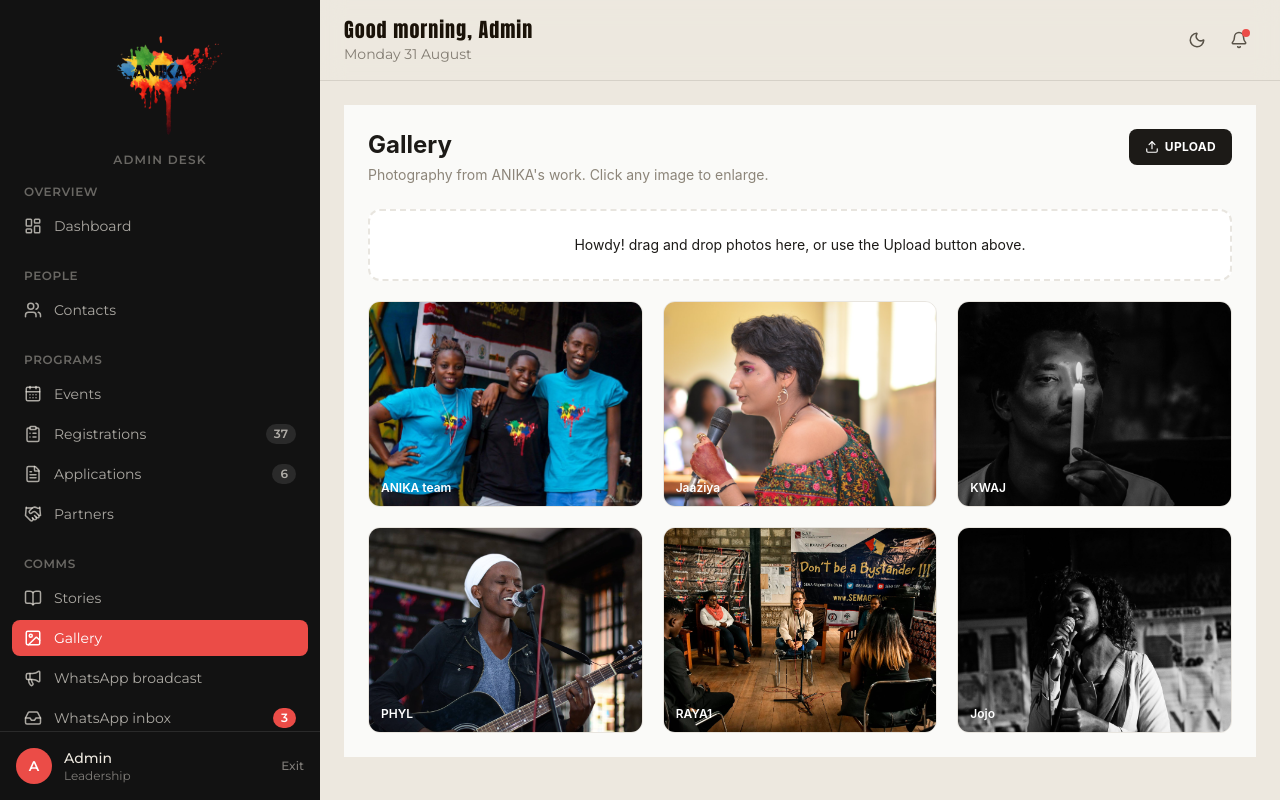
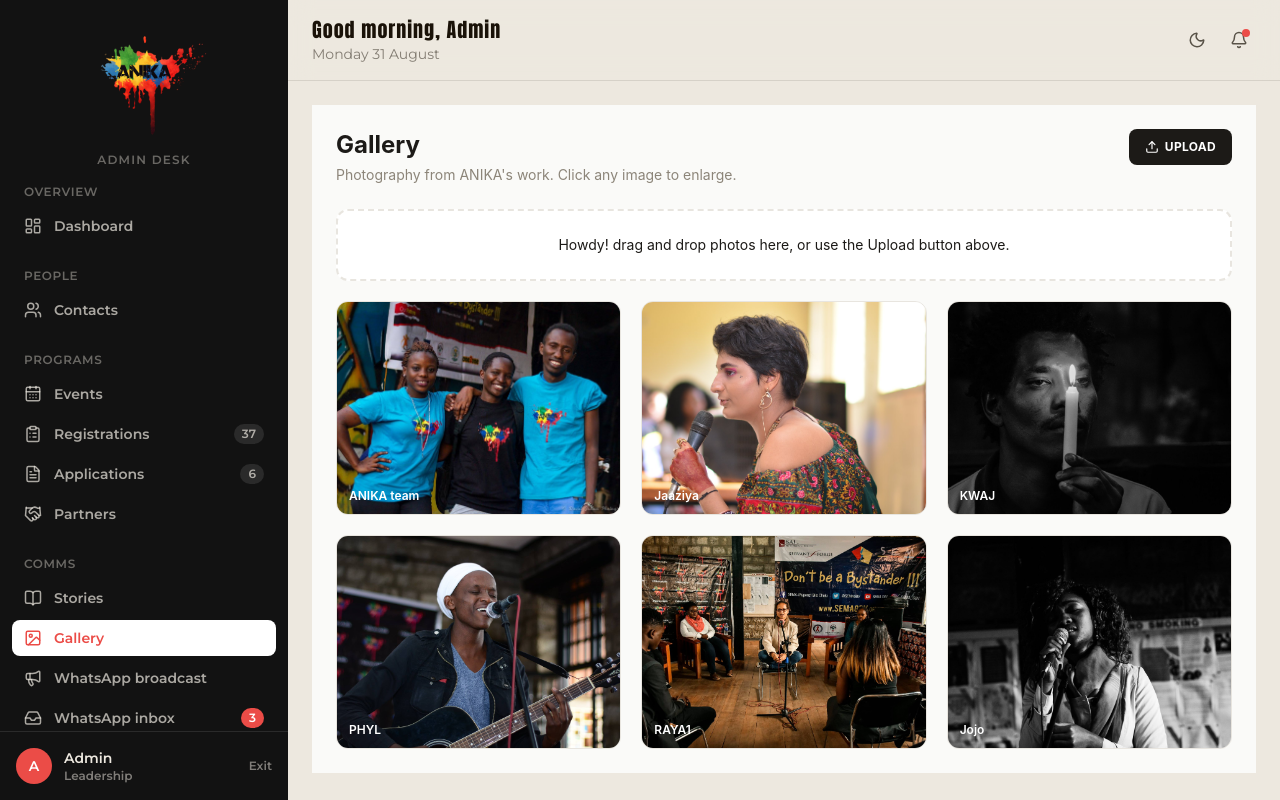
Before and after one commit to Jkosencha/Anika-Initiative, a React (Vite) app: page /admin/gallery in a window 1280 px wide. Built offline with nearby package versions, Linux system fonts and the light colour scheme.

Commit message:
modify sidebar font size and hover colors

```diff
--- a/src/admin/layout/Sidebar.jsx
+++ b/src/admin/layout/Sidebar.jsx
@@ -13,8 +13,13 @@ function Sidebar({ open, onClose }) {
         />
       )}
 
+      <style>{`
+        .admin-nav { scrollbar-width: none; -ms-overflow-style: none; }
+        .admin-nav::-webkit-scrollbar { display: none; }
+      `}</style>
+
       <aside
-        className={`fixed inset-y-0 left-0 z-40 flex w-80 flex-col bg-charcoal text-cream
+        className={`fixed inset-y-0 left-0 z-40 flex w-72 flex-col bg-charcoal text-cream
           transition-transform duration-200 lg:static lg:translate-x-0
           ${open ? 'translate-x-0' : '-translate-x-full'}`}
       >
@@ -27,11 +32,11 @@ function Sidebar({ open, onClose }) {
             <X size={20} />
           </button>
         </div>
-        <p className="px-5 pb-4 pt-1 text-center text-xs font-semibold uppercase tracking-widest text-cream/40">
+        <p className="px-6 pb-4 pt-1 text-center text-xs font-semibold uppercase tracking-widest text-cream/40">
           Admin Desk
         </p>
 
-        <nav className="flex-1 space-y-6 overflow-y-auto px-3 pb-6">
+        <nav className="admin-nav flex-1 space-y-6 overflow-y-auto px-3 pb-6">
           {navSections.map((section) => (
             <div key={section.label}>
               <p className="px-3 pb-2 text-xs font-semibold uppercase tracking-wider text-cream/40">
@@ -45,9 +50,9 @@ function Sidebar({ open, onClose }) {
                       end={end}
                       onClick={onClose}
                       className={({ isActive }) =>
-                        `flex items-center gap-3 rounded-lg px-3 py-2 text-sm transition-colors ${
+                        `flex items-center gap-3 rounded-lg px-3 py-2 text-sm font-semibold transition-colors ${
                           isActive
-                            ? 'bg-coral text-white'
+                            ? 'bg-white text-coral'
                             : 'text-cream/70 hover:bg-white/5 hover:text-cream'
                         }`
                       }
@@ -76,10 +81,10 @@ function Sidebar({ open, onClose }) {
             A
           </div>
           <div className="min-w-0 flex-1">
-            <p className="truncate text-sm font-medium text-cream">Admin</p>
-            <p className="truncate text-xs text-cream/50">Leadership</p>
+            <p className="truncate text-sm font-semibold text-cream">Admin</p>
+            <p className="truncate text-xs font-semibold text-cream/50">Leadership</p>
           </div>
-          <button className="text-xs font-medium text-cream/50 hover:text-cream">Exit</button>
+          <button className="text-xs font-semibold text-cream/50 hover:text-cream">Exit</button>
         </div>
       </aside>
     </>
```
